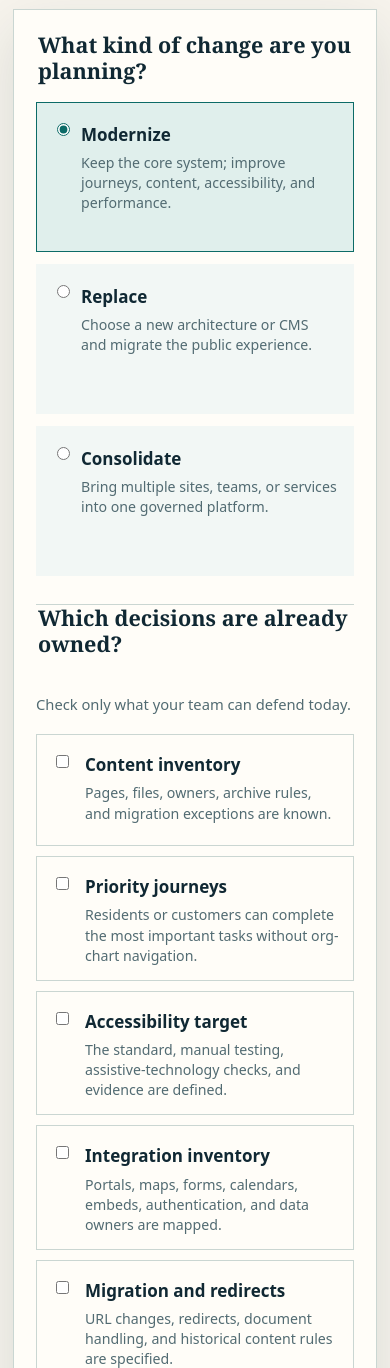
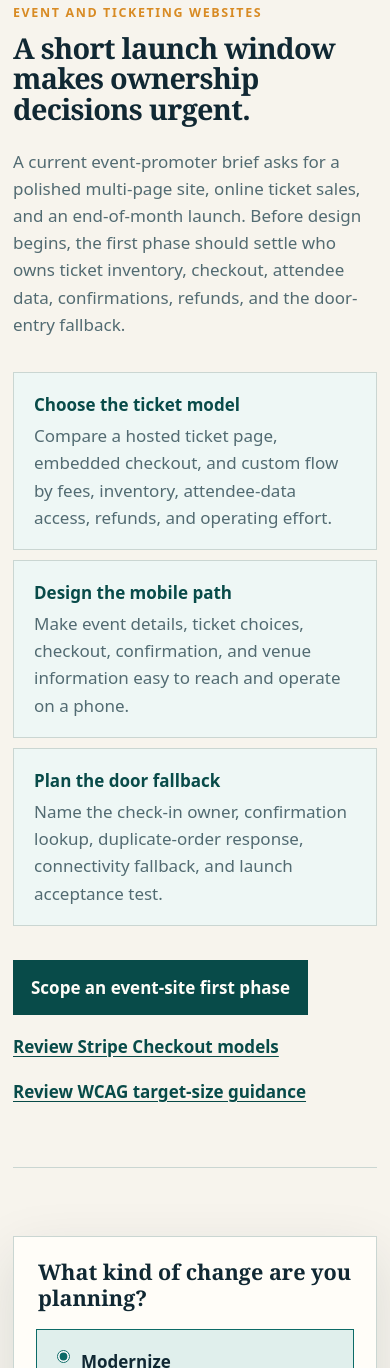
Before and after one commit to Evolved-Designs/public-website-rebuild-scope-planner, a website: page index.html in a window 390 px wide. Shown: the part 3202-4570 px from the top of the page. Drawn offline with Linux system fonts and the light colour scheme.

Commit message:
Add event ticketing readiness path

```diff
--- a/index.html
+++ b/index.html
@@ -99,6 +99,24 @@
       </div>
     </section>
 
+    <section class="event-path shell" aria-labelledby="event-title">
+      <div class="event-intro">
+        <p class="eyebrow">Event and ticketing websites</p>
+        <h2 id="event-title">A short launch window makes ownership decisions urgent.</h2>
+        <p>A current event-promoter brief asks for a polished multi-page site, online ticket sales, and an end-of-month launch. Before design begins, the first phase should settle who owns ticket inventory, checkout, attendee data, confirmations, refunds, and the door-entry fallback.</p>
+      </div>
+      <div class="event-checks" aria-label="Event website readiness checks">
+        <article><strong>Choose the ticket model</strong><span>Compare a hosted ticket page, embedded checkout, and custom flow by fees, inventory, attendee-data access, refunds, and operating effort.</span></article>
+        <article><strong>Design the mobile path</strong><span>Make event details, ticket choices, checkout, confirmation, and venue information easy to reach and operate on a phone.</span></article>
+        <article><strong>Plan the door fallback</strong><span>Name the check-in owner, confirmation lookup, duplicate-order response, connectivity fallback, and launch acceptance test.</span></article>
+      </div>
+      <div class="event-action">
+        <a class="button" href="https://evolveddesigns.net/contact-us/?utm_source=github_pages&amp;utm_medium=owned_tool&amp;utm_campaign=rebuild_scope_planner&amp;utm_content=event_ticketing_path">Scope an event-site first phase</a>
+        <a href="https://docs.stripe.com/payments/checkout">Review Stripe Checkout models</a>
+        <a href="https://www.w3.org/WAI/WCAG22/Understanding/target-size-minimum.html">Review WCAG target-size guidance</a>
+      </div>
+    </section>
+
     <section class="planner shell" aria-label="Website rebuild scope planner">
       <form class="panel choices" data-planner>
         <fieldset class="rebuild-type">
--- a/styles.css
+++ b/styles.css
@@ -40,6 +40,14 @@ h2 { font: 800 clamp(1.8rem, 4vw, 3rem)/1.05 Georgia, "Times New Roman", serif;
 .arts-checks span { color: var(--muted); }
 .arts-action { grid-column: 1 / -1; display: flex; flex-wrap: wrap; gap: 18px 24px; align-items: center; }
 .arts-action > a:not(.button) { font-weight: 750; }
+.event-path { display: grid; grid-template-columns: .82fr 1.18fr; gap: 34px 68px; padding-block: 62px; border-bottom: 1px solid var(--line); }
+.event-intro p:last-child { margin-bottom: 0; color: var(--muted); }
+.event-checks { display: grid; gap: 10px; }
+.event-checks article { display: grid; grid-template-columns: 150px 1fr; gap: 16px; padding: 18px 20px; background: #eef7f5; border: 1px solid var(--line); }
+.event-checks strong { color: var(--teal-dark); }
+.event-checks span { color: var(--muted); }
+.event-action { grid-column: 1 / -1; display: flex; flex-wrap: wrap; gap: 18px 24px; align-items: center; }
+.event-action > a:not(.button) { font-weight: 750; }
 .planner { display: grid; grid-template-columns: minmax(0, 1.28fr) minmax(320px, .72fr); gap: 30px; align-items: start; padding-block: 68px; }
 .panel { background: var(--white); border: 1px solid var(--line); box-shadow: var(--shadow); }
 .choices { padding: 30px; }
@@ -82,11 +90,11 @@ input:focus-visible + span, .button:focus-visible { outline: 3px solid var(--amb
 footer { padding-block: 28px; color: #cedbd9; background: var(--ink); font-size: .86rem; }
 
 @media (max-width: 850px) {
-  .hero, .context, .arts-path, .planner { grid-template-columns: 1fr; }
+  .hero, .context, .arts-path, .event-path, .planner { grid-template-columns: 1fr; }
   .hero { gap: 38px; }
   .brief-card { max-width: 560px; }
   .source-row { grid-column: auto; }
-  .arts-action { grid-column: auto; }
+  .arts-action, .event-action { grid-column: auto; }
   .output { position: static; }
 }
 
@@ -96,7 +104,7 @@ footer { padding-block: 28px; color: #cedbd9; background: var(--ink); font-size:
   .hero { padding-block: 54px 64px; }
   h1 { font-size: clamp(2.55rem, 15vw, 4.2rem); }
   .rebuild-type, .decision-list { grid-template-columns: 1fr; }
-  .arts-checks article { grid-template-columns: 1fr; gap: 4px; }
+  .arts-checks article, .event-checks article { grid-template-columns: 1fr; gap: 4px; }
   .rebuild-type legend, .decision-list legend, .decision-list .hint { grid-column: auto; }
   .choices, .output { padding: 22px; }
   .acceptance { padding: 28px 22px; }
```
Also changed, not shown: tests/check.mjs (+5 -0 lines).
